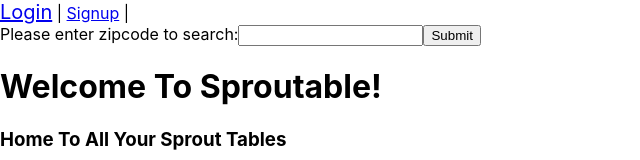
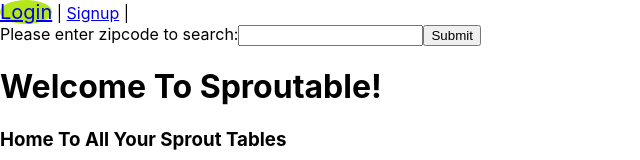
Before and after one commit to FluxOfPingIntegers/sproutable-frontend, a React (Create React App) app: page / in a window 1280 px wide. Shown: the top 160 px of the page, without its empty margins (0-640 px from the left). Built offline with nearby package versions, Linux system fonts and the light colour scheme.

Commit message:
fixing color scheme on login button

```diff
--- a/src/App.css
+++ b/src/App.css
@@ -1,5 +1,12 @@
 .large {
   font-size: 20px;
+}
+
+#loginButton {
+  width: 160px;
+  height: 80px;
+  background: rgb(181, 230, 23);
+  border-radius: 50%;
 }
 
 /*
--- a/src/components/Nav.js
+++ b/src/components/Nav.js
@@ -29,9 +29,9 @@ function Nav({user, clearUser}){
   const authOptions = (
     <>
       <NavLink to="/users/login" onMouseEnter={handleMouseEnter}
-        onMouseLeave={handleMouseLeave} id="login-button" className={buttonSize("login-button")}>Login</NavLink> |<> </>
+        onMouseLeave={handleMouseLeave} id="loginButton" className={buttonSize("loginButton")}>Login</NavLink> |<> </>
       <NavLink to="/users/signup" onMouseEnter={handleMouseEnter}
-        onMouseLeave={handleMouseLeave} id="signup-button" className={buttonSize("signup-button")}>Signup</NavLink> |<> </>
+        onMouseLeave={handleMouseLeave} id="signupButton" className={buttonSize("signupButton")}>Signup</NavLink> |<> </>
     </>
   )
 
@@ -46,7 +46,7 @@ function Nav({user, clearUser}){
   const userDisplay = (
     <>
       Logged in as: <NavLink to="/users/1">{user.username}</NavLink> |<> </>
-      <NavLink to="/" onClick={handleLogoutClick} id="logout-button" className={buttonSize("lgout-button")}>Logout</NavLink> | <> </>
+      <NavLink to="/" onClick={handleLogoutClick} id="logoutButton" className={buttonSize("logoutButton")}>Logout</NavLink> | <> </>
     </>
   )
 
```
